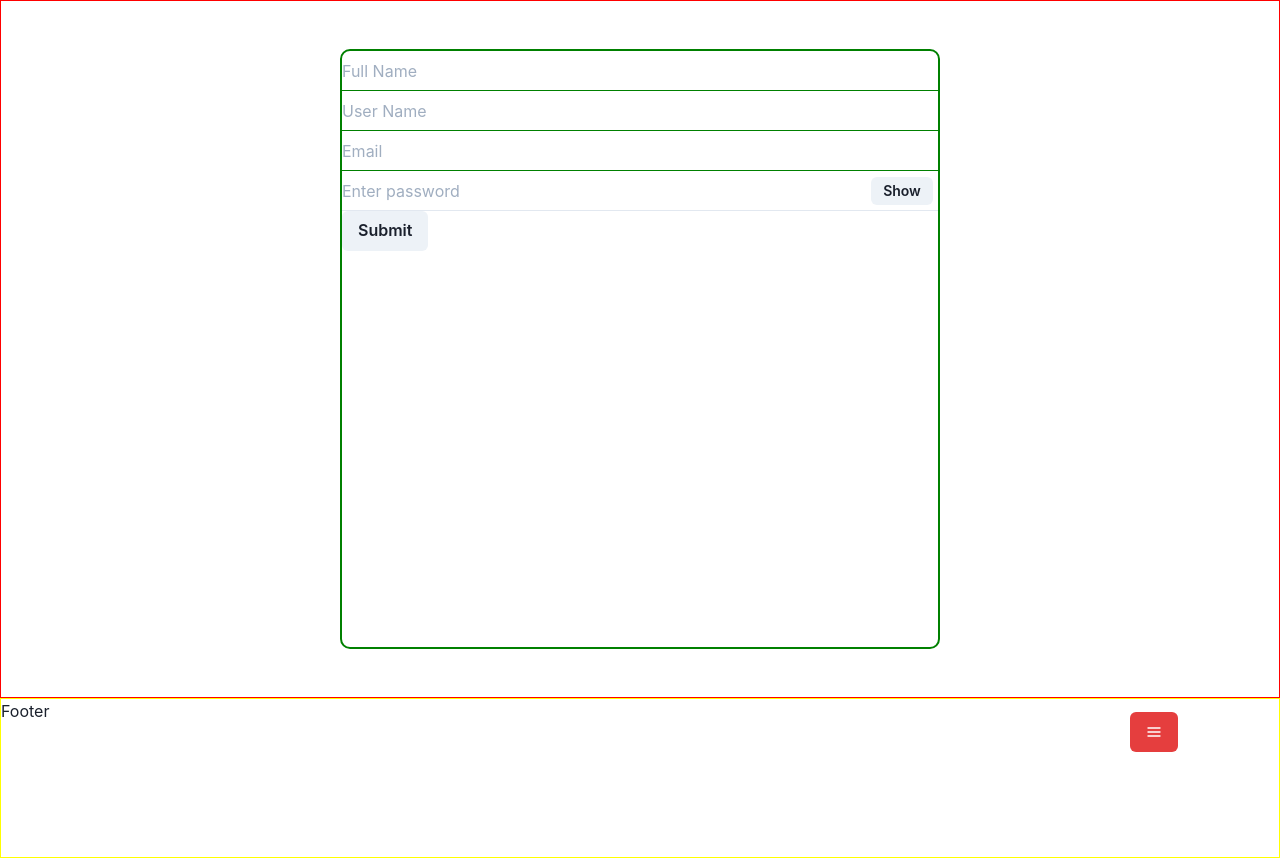
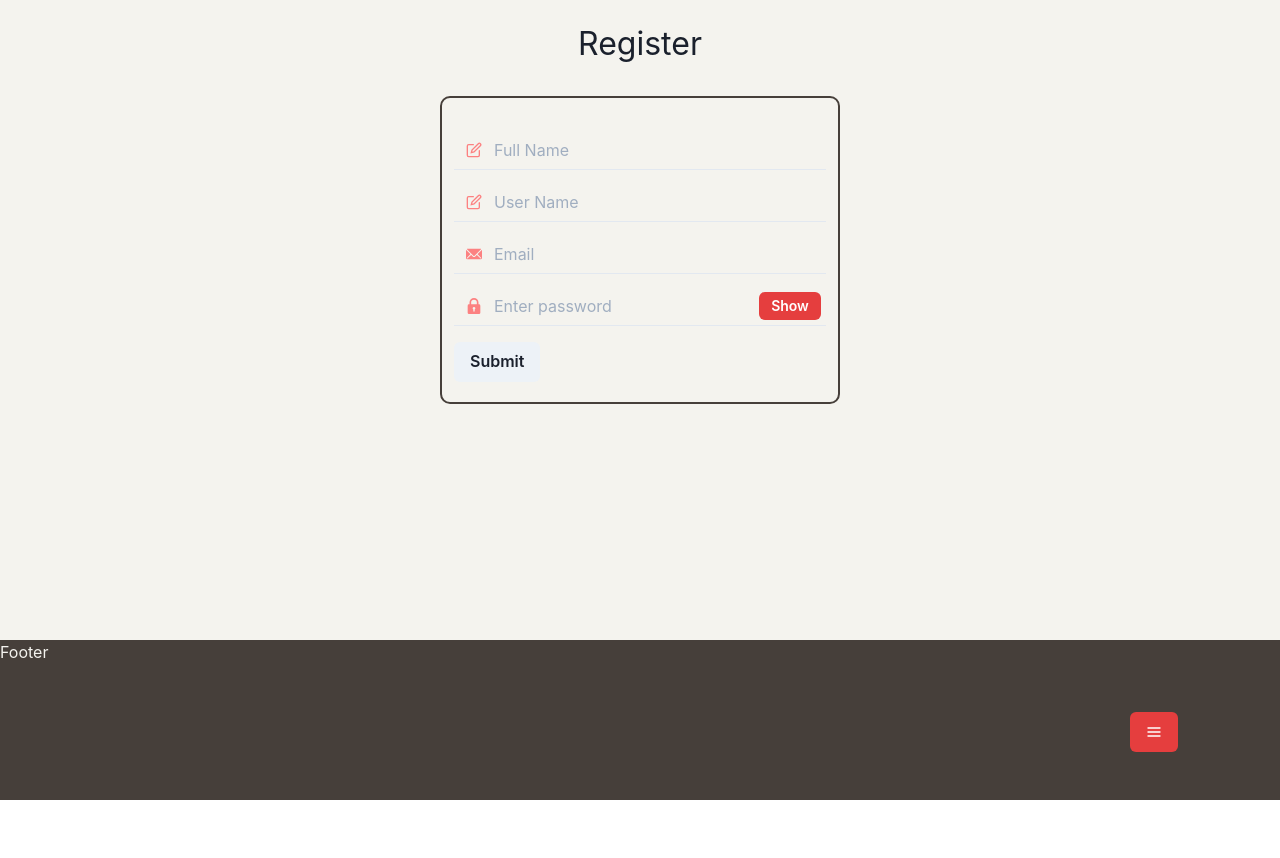
Before and after one commit to lexx54/productivity-front, a React (Create React App) app: page /register in a window 1280 px wide. After the commit the page ends 800 px from the top, so only its background shows below. Built offline with nearby package versions, Linux system fonts and the light colour scheme.

Commit message:
sets basic style for register page

```diff
--- a/src/App.js
+++ b/src/App.js
@@ -10,6 +10,10 @@ import Register from "./pages/Register";
 import { Grid, GridItem, Slide, useDisclosure, Button } from "@chakra-ui/react";
 import { HamburgerIcon } from '@chakra-ui/icons'
 
+//colorp Palette
+//red.500 red.300
+//blue.400
+//brand.lava brand.alabaster brand.silver
 
 
 const App = () => {
@@ -25,9 +29,9 @@ const App = () => {
         <HamburgerIcon/>
     </Button>
 
-    <Grid border="5px" borderColor="green" templateColumns="1fr"
+    <Grid border="5px" bg="brand.alabaster" templateColumns="1fr"
     templateRows="1fr 20%" gap="0" minHeight="100vh">
-      <GridItem>
+      <GridItem pb="5">
       <Switch>
         <Route exact path="/" component={Home}/>
         <Route path="/profile" component={Profile}/>
--- a/src/components/Footer.js
+++ b/src/components/Footer.js
@@ -2,7 +2,7 @@ import {Box} from "@chakra-ui/react";
 
 const Footer = () => {
   return(
-    <Box border="1px" borderColor="yellow" h="100%">
+    <Box h="100%" bg="brand.lava" color="brand.alabaster">
       <p>Footer</p>
     </Box>
 
--- a/src/components/NormalInput.js
+++ b/src/components/NormalInput.js
@@ -0,0 +1,11 @@
+import { Input, InputGroup, InputLeftElement } from "@chakra-ui/react";
+
+const NormalInput = ({data,Component,placeholder}) => {
+  return (<InputGroup mt="3">
+    <InputLeftElement pointerEvents="none"
+      children={<Component color="red.300" />}/>
+      <Input variant="flushed" placeholder={placeholder} {...data}/>
+  </InputGroup>)
+}
+
+export default NormalInput;
--- a/src/components/Password.js
+++ b/src/components/Password.js
@@ -1,12 +1,15 @@
 import {useState} from "react";
-import {InputGroup, Input, InputRightElement, Button} from "@chakra-ui/react"
+import {InputGroup, Input, InputRightElement, Button, InputLeftElement} from "@chakra-ui/react";
+import { LockIcon } from '@chakra-ui/icons';
 
 const Password = ({data}) => {
   const [show, setShow] = useState(false)
   const handleClick = () => setShow(!show)
 
   return (
-    <InputGroup size="md">
+    <InputGroup size="md" mt="3">
+      <InputLeftElement pointerEvents="none"
+      children={<LockIcon color="red.300" />}/>
       <Input
         pr="4.5rem"
         type={show ? "text" : "password"}
@@ -15,7 +18,7 @@ const Password = ({data}) => {
         {...data}
       />
       <InputRightElement width="4.5rem">
-        <Button h="1.75rem" size="sm" onClick={handleClick}>
+        <Button h="1.75rem" size="sm" onClick={handleClick} colorScheme="red">
           {show ? "Hide" : "Show"}
         </Button>
       </InputRightElement>
--- a/src/index.js
+++ b/src/index.js
@@ -2,12 +2,21 @@ import React from 'react';
 import ReactDOM from 'react-dom';
 import './index.css';
 import App from './App';
-import { ChakraProvider } from "@chakra-ui/react"
+import { ChakraProvider, extendTheme} from "@chakra-ui/react"
 
+const theme = extendTheme({
+  colors:{
+    brand:{
+      lava:"#463f3a",
+      silver:"#bcb8b1",
+      alabaster:"#f4f3ee"
+    }
+  }
+})
 
 ReactDOM.render(
   <React.StrictMode>
-    <ChakraProvider>
+    <ChakraProvider theme={theme}>
       <App />
     </ChakraProvider>
 
--- a/src/pages/Register.js
+++ b/src/pages/Register.js
@@ -1,9 +1,11 @@
-import {Box,Center,Input,Button, } from "@chakra-ui/react";
+import {Box,Text, Input ,Button, VStack, } from "@chakra-ui/react";
 import { useState } from "react";
 import { useForm, Controller } from "react-hook-form";
+import { EmailIcon, EditIcon } from '@chakra-ui/icons'
 //components
 import Password from "../components/Password";
 import AlertMessage from "../components/AlertMessage";
+import NormalInput from "../components/NormalInput";
 
 import services from "../services";
 
@@ -33,36 +35,34 @@ const Register = () => {
 
   };
   return(
-    <Center border="1px" borderColor="red" h="100%">
-      {/* {errorMessage && <Alert>
-        <AlertIcon/>
-        <AlertTitle>{errorMessage}</AlertTitle>
-      </Alert>} */}
-
-      <Box as="form" width={["80%",null,"600px"]} border="2px"
-      borderColor="green" height="600px" my="3rem" borderRadius="10px"
+    <VStack h="100%">
+      <Box my="5">
+        <Text fontSize="2rem">Register</Text>
+      </Box>
+      <Box as="form" width={["80%",null,"400px"]} border="2px"
+      borderColor="brand.lava" py="5" px="3" borderRadius="10px"
       onSubmit={handleSubmit(onSubmit)}>
         <Controller control={control} name="name" rules={{ required: true }}
-          render={({field})=><Input variant="flushed" placeholder="Full Name" {...field} />}/>
+          render={({field})=><NormalInput placeholder="Full Name" data={field} Component={EditIcon}/>}/>
         {errors.name && <AlertMessage message={errors.name.message}/>}
 
         <Controller control={control} name="user" rules={{ required: true }}
-          render={({field})=><Input variant="flushed" placeholder="User Name" {...field} />}/>
+          render={({field})=><NormalInput placeholder="User Name" data={field} Component={EditIcon}/>}/>
         {errors.user && <AlertMessage message={errors.user.message} />}
 
         <Controller control={control} name="email"
-          render={({field})=><Input variant="flushed" placeholder="Email" {...field}/>}/>
+          render={({field})=><NormalInput placeholder="Email" data={field} Component={EmailIcon}/>}/>
         {errors.email && <AlertMessage message={errors.email.message} />}
 
         <Controller control={control} name="password"
           render={({field})=><Password data={field} />}/>
         {errors.password && <AlertMessage message={errors.password.message} />}
 
-        <Button type="submit">
+        <Button type="submit" mt="4">
           Submit
         </Button>
       </Box>
-    </Center>
+    </VStack>
 
   )
 }
```
